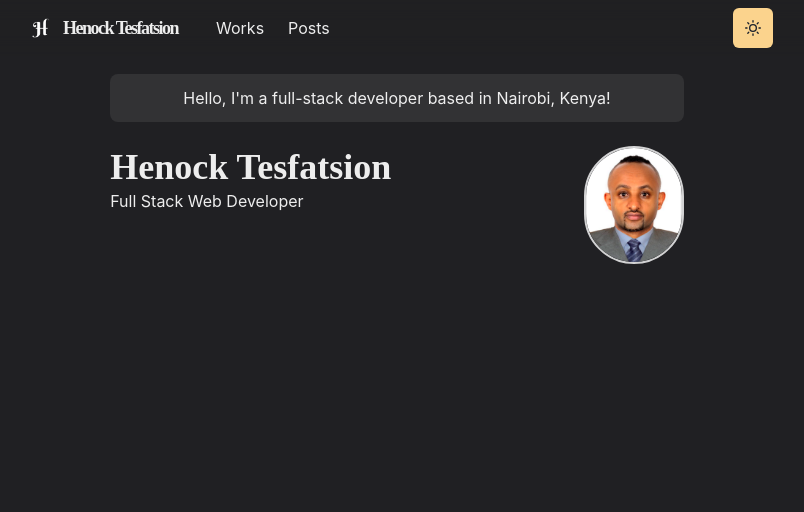
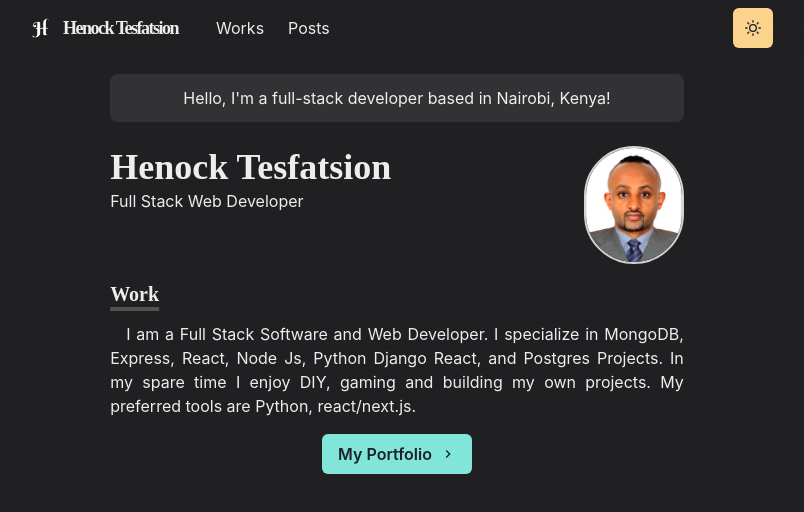
Before and after one commit to Henoker/HenokerWebsite, a Next.js app: page / in a window 1280 px wide. Shown: the top 512 px of the page, without its empty margins (243-1047 px from the left). Built offline with nearby package versions, Linux system fonts and the light colour scheme.

Commit message:
feat: first section

```diff
--- /dev/null
+++ b/components/paragraph.js
@@ -0,0 +1,8 @@
+import styled from "@emotion/styled";
+
+const Paragraph = styled.p`
+ text-align: justify;
+ text-indent: 1em;
+`
+
+export default Paragraph
--- /dev/null
+++ b/components/section.js
@@ -0,0 +1,22 @@
+import { motion } from "framer-motion";
+import { chakra, shouldForwardProp } from "@chakra-ui/react";
+
+
+const StyledDiv = chakra(motion.div, {
+    shouldForwardProp: prop => {
+      return shouldForwardProp(prop) || prop === 'transition'
+    }
+  })
+
+const Section = ({ children, delay = 0 }) => (
+    <StyledDiv
+      initial={{ y: 10, opacity: 0 }}
+      animate={{ y: 0, opacity: 1 }}
+      transition={{ duration: 0.8, delay }}
+      mb={6}
+    >
+      {children}
+    </StyledDiv>
+  )
+
+export default Section
--- a/pages/index.js
+++ b/pages/index.js
@@ -1,4 +1,9 @@
-import { Box, Container, Heading, useColorModeValue, Image } from "@chakra-ui/react";
+import NextLink from 'next/link'
+import { Box, Container, Heading, useColorModeValue, Image, Button } from "@chakra-ui/react";
+import Section from "../components/section";
+import Paragraph from "../components/paragraph";
+import { ChevronRightIcon } from '@chakra-ui/icons';
+
 
 
 const Page= ()=>{
@@ -27,6 +32,28 @@
                     />
                 </Box>
             </Box>
+        <Section delay={0.1}>
+            <Heading as="h3" variant="section-title">
+                Work
+            </Heading>
+            <Paragraph>
+                I am a Full Stack Software and Web Developer.
+                I specialize in MongoDB, Express, React, Node Js,
+                Python Django React, and Postgres Projects.
+                In my spare time I enjoy DIY, gaming and building my own projects.
+                My preferred tools are Python, react/next.js.
+            </Paragraph>
+            <Box align="center" my={4}>
+                <NextLink href="/works">
+                    <Button rightIcon={<ChevronRightIcon/>} colorScheme="teal">
+                        My Portfolio
+                    </Button>
+
+                </NextLink>
+
+            </Box>
+
+        </Section>
 
         </Container>
 
```
